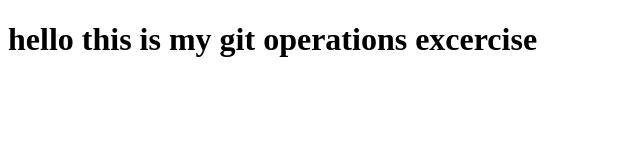
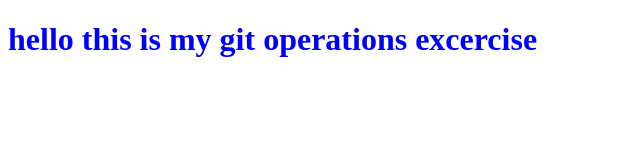
Before and after one commit to Rsharan62244/gitoperations, a plain HTML site: page gitpractice.html in a window 1280 px wide. Shown: the whole page, without its empty margins (0-640 px from the left). Drawn offline with Linux system fonts and the light colour scheme.

Commit message:
added color

```diff
--- a/gitpractice.html
+++ b/gitpractice.html
@@ -6,6 +6,6 @@
     <title>git operations</title>
 </head>
 <body>
-    <h1>hello this is my git operations excercise</h1>
+    <h1 style="color:blue">hello this is my git operations excercise</h1>
 </body>
 </html>
```
